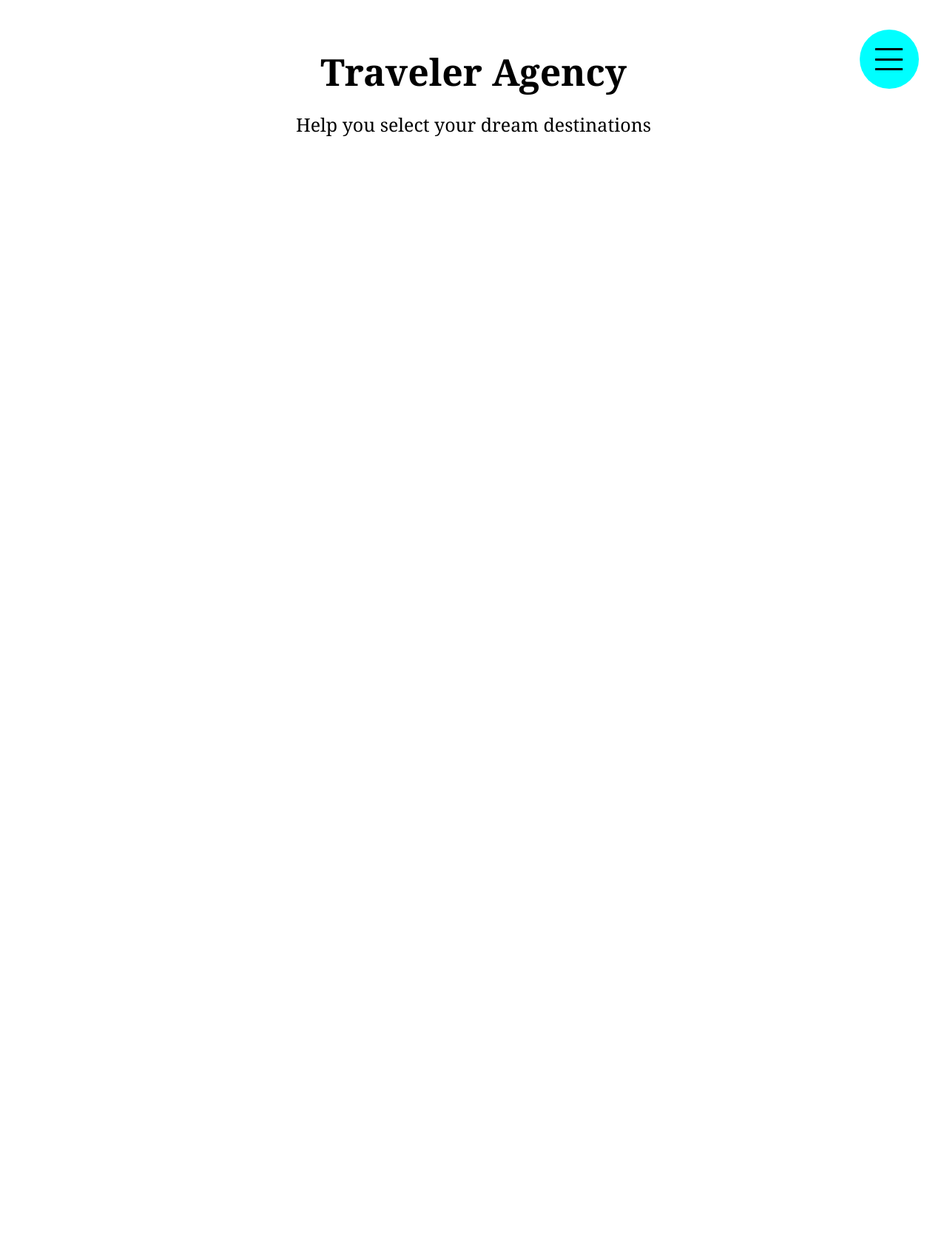
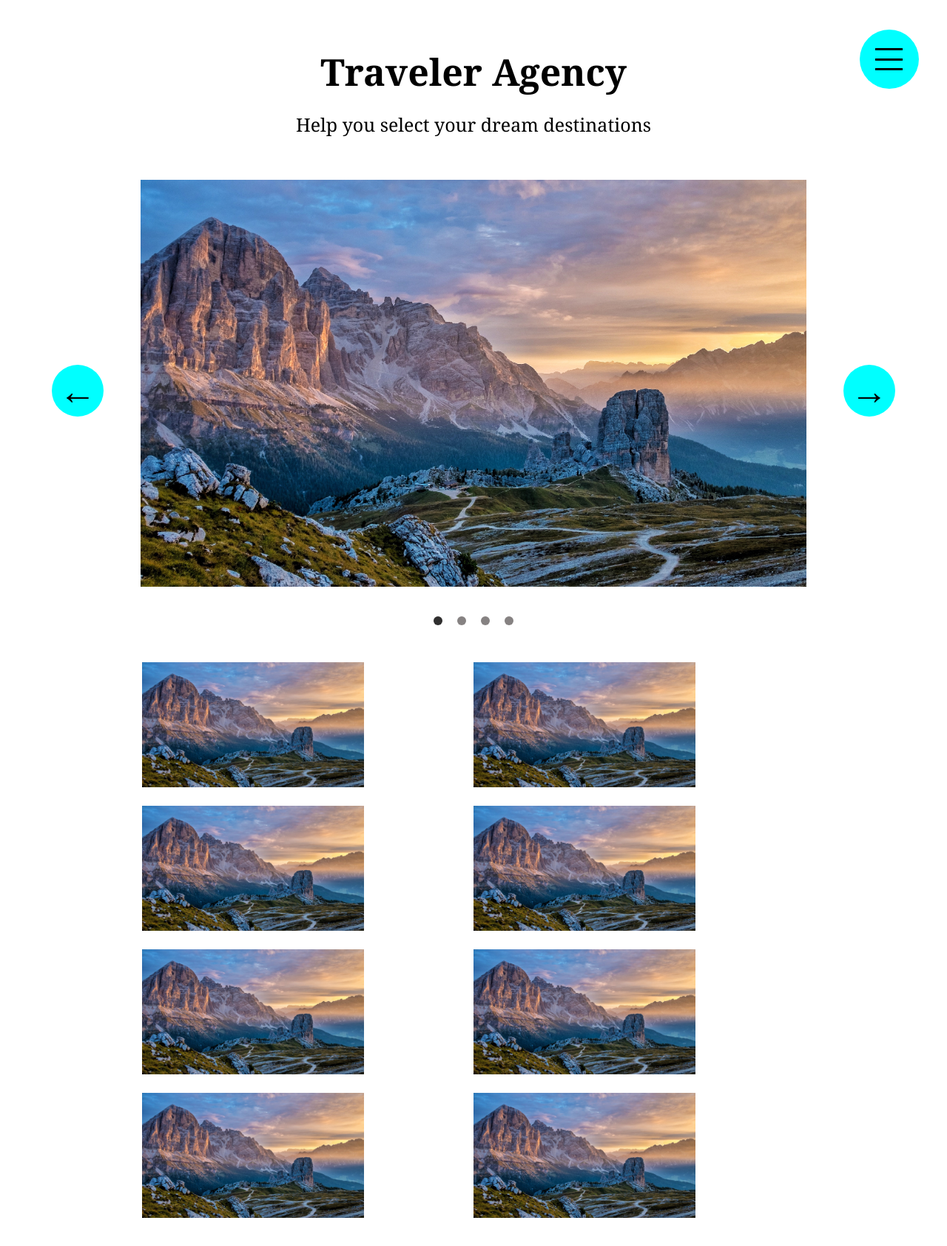
Before and after one commit to kshaneze/Landing-Page, a plain HTML site: page index.html in a window 1280 px wide. Shown: the whole page at 74% size. Before the commit the page ends 800 px from the top, so only its background shows below. Drawn offline with Linux system fonts and the light colour scheme.

Commit message:
working on project

```diff
--- a/index.html
+++ b/index.html
@@ -30,9 +30,62 @@
 
         <h1>Traveler Agency</h1>
         <p>Help you select your dream destinations</p>
+
+        <div class="slider__container">
+          <div class="images__container">
+            <div class="img__slide--container">
+              <img
+                src="img/img-1.jpg"
+                alt="Nature IMG"
+                class="imgs-slider img1"
+              />
+            </div>
+            <div class="img__slide--container">
+              <img
+                src="img/img-2.jpg"
+                alt="Nature IMG"
+                class="imgs-slider img2"
+              />
+            </div>
+            <div class="img__slide--container">
+              <img
+                src="img/img-3.jpg"
+                alt="Nature IMG"
+                class="imgs-slider img3"
+              />
+            </div>
+            <div class="img__slide--container">
+              <img
+                src="img/img-4.jpg"
+                alt="Nature IMG"
+                class="imgs-slider img4"
+              />
+            </div>
+          </div>
+
+          <div class="btn button-left">←</div>
+          <div class="btn button-right">→</div>
+          <div class="dots__container">
+            <!-- <button class="dot"></button>
+            <button class="dot"></button>
+            <button class="dot"></button> -->
+          </div>
+        </div>
       </div>
     </header>
 
-    <section class="section--1"></section>
+    <section class="section">
+      <div class="container">
+        <img src="img/img-1.jpg" />
+        <img src="img/img-1.jpg" />
+        <img src="img/img-1.jpg" />
+        <img src="img/img-1.jpg" />
+
+        <img src="img/img-1.jpg" />
+        <img src="img/img-1.jpg" />
+        <img src="img/img-1.jpg" />
+        <img src="img/img-1.jpg" />
+      </div>
+    </section>
   </body>
 </html>
--- a/script.js
+++ b/script.js
@@ -1,5 +1,6 @@
 'use strict';
 
+// BIG MENU - NAVIGATION FIXED
 const navButton = document.querySelector('.nav__button');
 const background = document.querySelector('.background');
 const navLists = document.querySelector('.nav');
@@ -7,6 +8,85 @@ const navLists = document.querySelector('.nav');
 navButton.addEventListener('click', function (e) {
   navButton.classList.toggle('active');
   background.classList.toggle('active');
-
   navLists.classList.toggle('active');
 });
+
+// BANNER - SLIDER
+
+const btnLeft = document.querySelector('.button-left');
+const btnRight = document.querySelector('.button-right');
+const imgs = document.querySelectorAll('.imgs-slider');
+const dotsContainer = document.querySelector('.dots__container');
+
+let maxSlide = imgs.length;
+let currentSlide = 0;
+
+// CREATE Dots
+const createDots = function () {
+  imgs.forEach((_, i) => {
+    dotsContainer.insertAdjacentHTML(
+      'beforeend',
+      `<button class="dot" data-slide="${i}"></button>`
+    );
+  });
+};
+createDots();
+
+// Show dot that is active
+
+const displayActiveDot = function (slide) {
+  const dots = document.querySelectorAll('.dot');
+  dots.forEach(dot => {
+    dot.classList.remove('active-dot');
+  });
+
+  document
+    .querySelector(`.dot[data-slide="${slide}"]`)
+    .classList.add('active-dot');
+};
+
+displayActiveDot(0);
+//////////////////////
+
+// With this function we change postion of images on x-axes
+const slidePosition = function (slide) {
+  imgs.forEach((img, i) => {
+    img.style.transform = `translateX(${100 * (i - slide)}rem)`;
+  });
+};
+slidePosition(0);
+
+// Right arrow button functionality
+const rightSlide = function () {
+  if (currentSlide === maxSlide - 1) {
+    currentSlide = 0;
+  } else {
+    currentSlide++;
+  }
+  slidePosition(currentSlide);
+  displayActiveDot(currentSlide);
+};
+
+// Left arrow button functionality
+const leftSlide = function () {
+  if (currentSlide === 0) {
+    currentSlide = maxSlide - 1;
+  } else {
+    currentSlide--;
+  }
+  slidePosition(currentSlide);
+  displayActiveDot(currentSlide);
+};
+
+btnRight.addEventListener('click', rightSlide);
+btnLeft.addEventListener('click', leftSlide);
+
+// Adding functionality of sliding to dots
+
+dotsContainer.addEventListener('click', function (e) {
+  if (e.target.classList.contains('dot')) {
+    const slide = e.target.dataset.slide;
+    slidePosition(slide);
+    displayActiveDot(slide);
+  }
+});
--- a/style.css
+++ b/style.css
@@ -14,11 +14,12 @@ html {
 body {
   font-weight: 300;
   line-height: 1.9;
+  margin-bottom: 20rem;
 }
 
 .header {
   position: relative;
-  width: 80%;
+  /* width: 80%; */
   margin: auto;
   display: flex;
   flex-direction: column;
@@ -146,3 +147,88 @@ a:active {
   background-position: 100%;
   color: green;
 }
+
+/* BANNER - SLIDER*/
+
+.images__container {
+  margin-top: 5rem;
+  width: 90rem;
+  height: 55rem;
+  position: relative;
+  overflow: hidden;
+}
+.imgs-slider {
+  display: flex;
+  height: 100%;
+  width: 100%;
+  object-fit: cover;
+  position: absolute;
+  transition: 1s;
+}
+.img2 {
+  transform: translateX(10rem);
+}
+.img3 {
+  transform: translateX(200rem);
+}
+.img4 {
+  transform: translateX(300rem);
+}
+.btn {
+  position: absolute;
+  display: flex;
+  justify-content: center;
+  align-items: center;
+  width: 7rem;
+  height: 7rem;
+  border-radius: 50%;
+  font-size: 5rem;
+  background-color: aqua;
+  cursor: pointer;
+}
+.button-left {
+  position: relative;
+  top: -30rem;
+  left: -12rem;
+}
+.button-right {
+  position: relative;
+  top: -37rem;
+  left: 95rem;
+}
+
+.dots__container {
+  display: flex;
+  justify-content: center;
+  margin-top: -10rem;
+  gap: 2rem;
+}
+
+.dot {
+  width: 1.2rem;
+  height: 1.2rem;
+  border: none;
+  background-color: rgb(134, 130, 130);
+  border-radius: 50%;
+  cursor: pointer;
+}
+
+.active-dot {
+  background-color: rgb(48, 47, 47);
+}
+
+/* infinte scroll */
+
+.container {
+  display: grid;
+  grid-template-columns: repeat(auto-fill, minmax(30rem, 1fr));
+  width: 70%;
+  margin: auto;
+  justify-content: center;
+  row-gap: 2.5rem;
+  margin-top: 5rem;
+}
+
+.container > img {
+  max-width: 30rem;
+}
```
